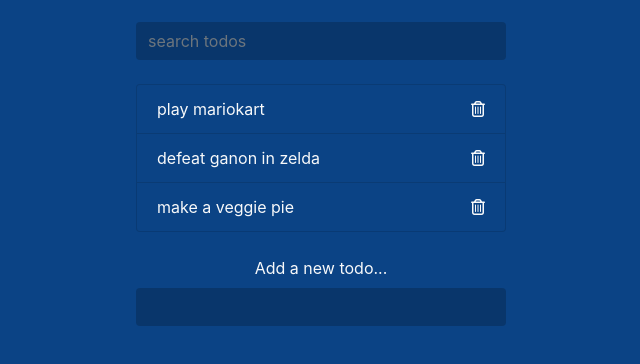
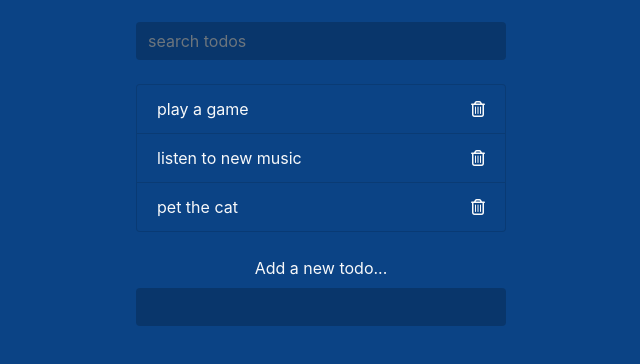
Before and after one commit to ronniegrahn/todo-list, a website: page todos/index.html in a window 1280 px wide. Shown: the part 74-438 px from the top of the page, without its empty margins (319-959 px from the left). Drawn offline with nearby package versions, Linux system fonts and the light colour scheme.

Commit message:
Changed index.html.

```diff
--- a/todos/index.html
+++ b/todos/index.html
@@ -20,15 +20,15 @@
 
         <ul class="list-group todos mx-auto text-light">
             <li class="list-group-item d-flex justify-content-between align-items-center">
-              <span>play mariokart</span>
+              <span>play a game</span>
               <i class="far fa-trash-alt delete"></i>
             </li>
             <li class="list-group-item d-flex justify-content-between align-items-center">
-              <span>defeat ganon in zelda</span>
+              <span>listen to new music</span>
               <i class="far fa-trash-alt delete"></i>
             </li>
             <li class="list-group-item d-flex justify-content-between align-items-center">
-              <span>make a veggie pie</span>
+              <span>pet the cat</span>
               <i class="far fa-trash-alt delete"></i>
             </li>
         </ul>
```
